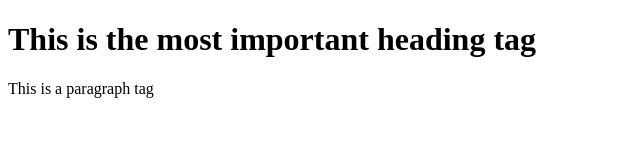
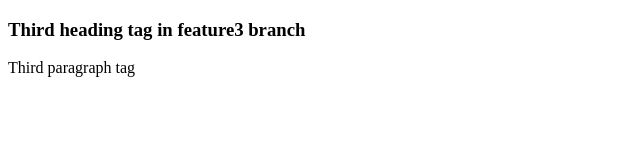
Before and after one commit to divyamahiuser/wow-app, a plain HTML site: page index.html in a window 1280 px wide. Shown: the whole page, without its empty margins (0-640 px from the left). Drawn offline with Linux system fonts and the light colour scheme.

Commit message:
h3 and p tag in feature2 branch

```diff
--- a/index.html
+++ b/index.html
@@ -6,7 +6,7 @@
     <title>Document</title>
 </head>
 <body>
-    <h1>This is the most important heading tag</h1>
-    <p>This is a paragraph tag</p>
+    <h3>Third heading tag in feature3 branch</h3>
+    <p>Third paragraph tag</p>
 </body>
 </html>
```
